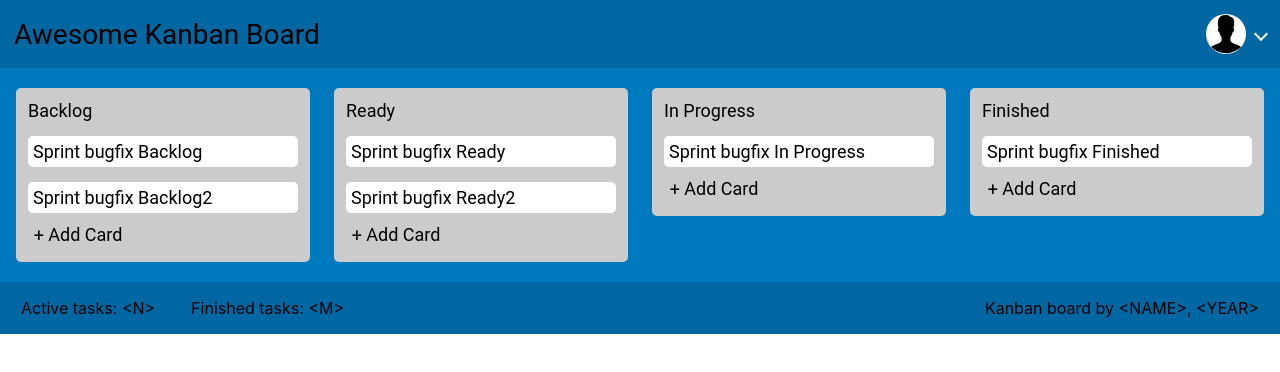
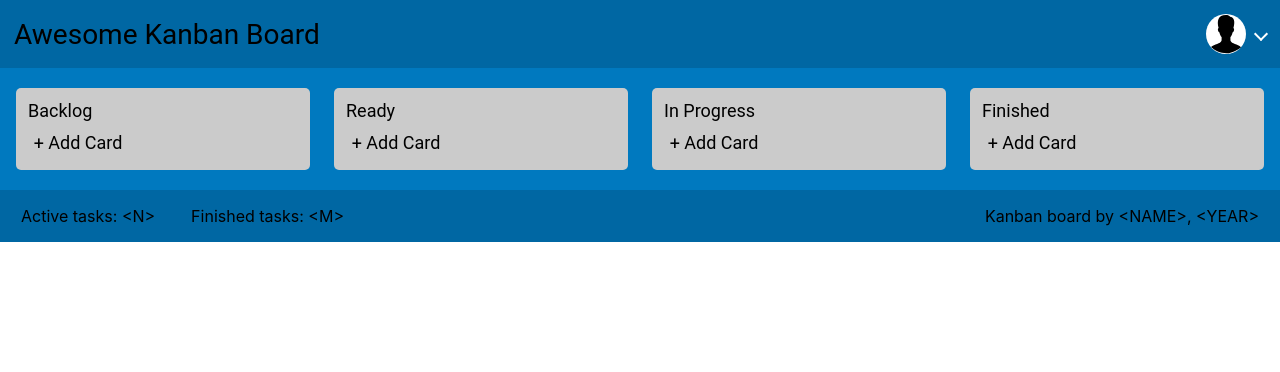
Before and after one commit to Denis-sit/kanban, a React (Create React App) app: page / in a window 1280 px wide. Shown: the top 372 px of the page. Built offline with nearby package versions, Linux system fonts and the light colour scheme.

Commit message:
Implemented saving tasks to localStorage

```diff
--- a/src/App.tsx
+++ b/src/App.tsx
@@ -1,23 +1,30 @@
 import "./App.css";
 import data from "./data";
-import { useState } from "react";
+import { useState, useEffect } from "react";
 import Board from "./components/Board/Board";
 import HeaderPanel from "./components/Header/HeaderPanel";
 import Footer from "./components/Footer/Footer";
-import { IIssues } from "./TypeData";
+import { IIssues, IStatusItem } from "./TypeData";
 import { v4 as uuid } from "uuid";
 
 function App() {
-  const [newData, setNewData] = useState(data);
+  const [newData, setNewData] = useState(() => {
+    const localData = localStorage.getItem("data");
+    return localData ? JSON.parse(localData) : data;
+  });
+
+  useEffect(() => {
+    localStorage.setItem("data", JSON.stringify(newData));
+  }, [newData]);
 
   function updateData(title: string, value: IIssues) {
-    const updatedData = newData.map((item) => {
+    const updatedData = newData.map((item: IStatusItem) => {
       if (item.title === title) {
         return { ...item, issues: [...item.issues, value] };
       } else {
         return {
           ...item,
-          issues: item.issues.filter((task) => task.id !== value.id),
+          issues: item.issues.filter((task: IIssues) => task.id !== value.id),
         };
       }
     });
@@ -30,7 +37,7 @@ function App() {
         <HeaderPanel />
       </header>
       <main className="main">
-        {newData.map((item, i) => (
+        {newData.map((item: IStatusItem, i: number) => (
           <Board
             title={item.title}
             issues={item.issues}
--- a/src/data.ts
+++ b/src/data.ts
@@ -1,56 +1,21 @@
 import { IData } from "./TypeData";
-import { v4 as uuid } from "uuid";
 
 const data: IData = [
   {
     title: "Backlog",
-    issues: [
-      {
-        id: uuid(),
-        name: "Sprint bugfix Backlog",
-        description: "Fix all the bugs",
-      },
-      {
-        id: uuid(),
-        name: "Sprint bugfix Backlog2",
-        description: "Fix all the bugs",
-      },
-    ],
+    issues: [],
   },
   {
     title: "Ready",
-    issues: [
-      {
-        id: uuid(),
-        name: "Sprint bugfix Ready",
-        description: "Fix all the bugs",
-      },
-      {
-        id: uuid(),
-        name: "Sprint bugfix Ready2",
-        description: "Fix all the bugs",
-      },
-    ],
+    issues: [],
   },
   {
     title: "In Progress",
-    issues: [
-      {
-        id: uuid(),
-        name: "Sprint bugfix In Progress",
-        description: "Fix all the bugs",
-      },
-    ],
+    issues: [],
   },
   {
     title: "Finished",
-    issues: [
-      {
-        id: uuid(),
-        name: "Sprint bugfix Finished",
-        description: "Fix all the bugs",
-      },
-    ],
+    issues: [],
   },
 ];
 
```
